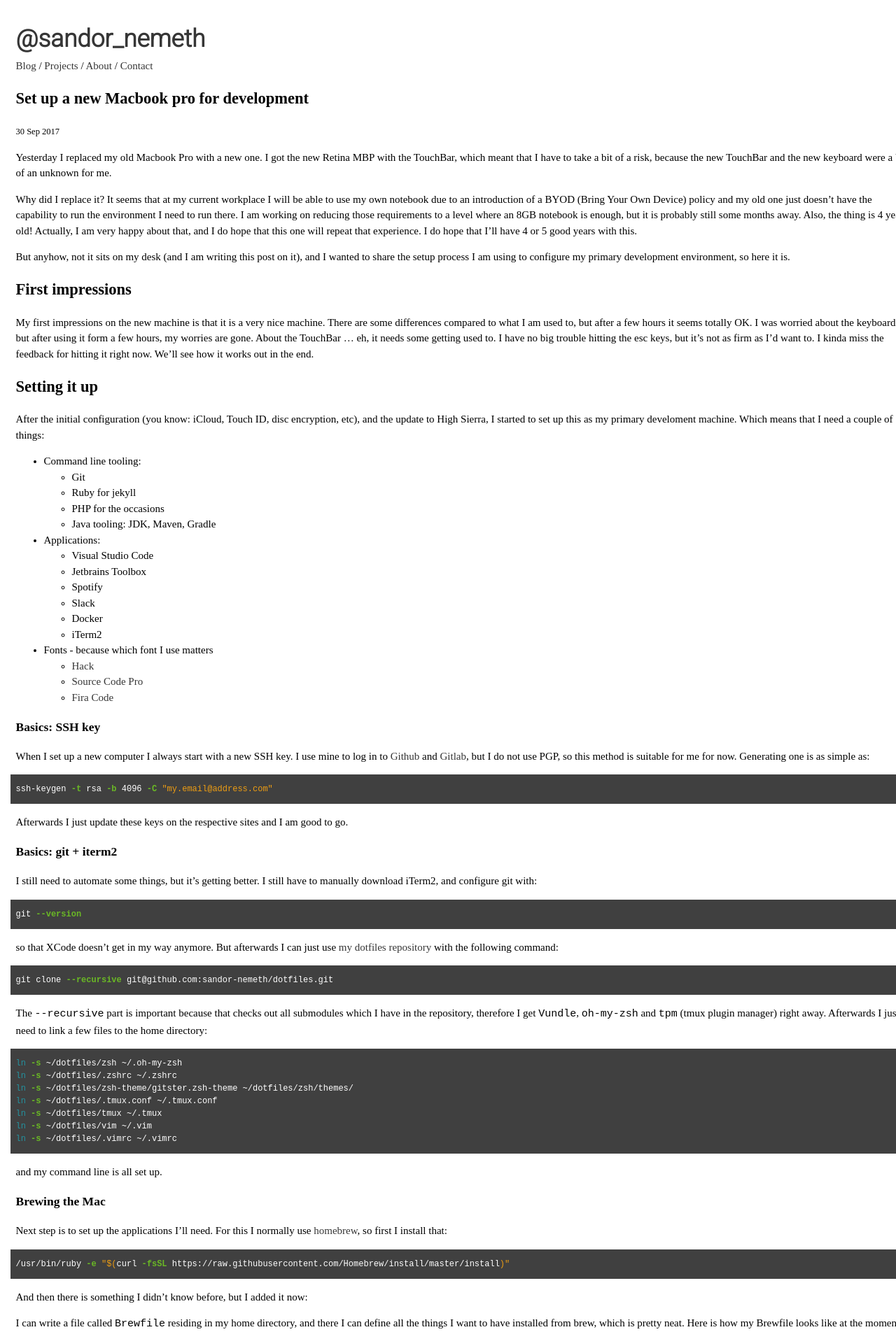
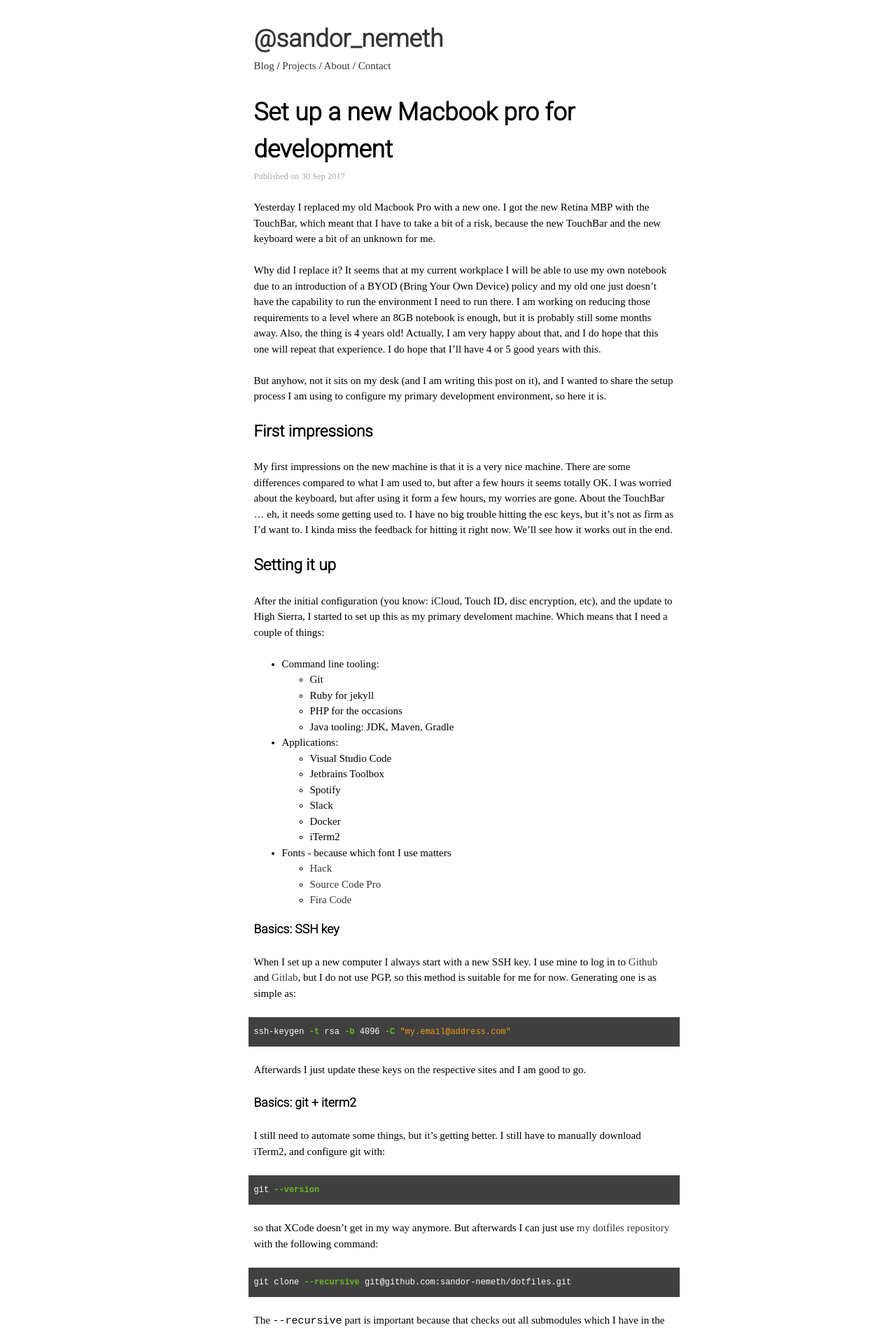
Before and after one commit to sandor-nemeth/sandor-nemeth.github.io, a Jekyll site: the page built from _posts/2017-09-30-setup-mackbook-pro-for-development.md, in a window 1280 px wide. Shown: the top 1904 px of the page at 70% size. Built offline with Jekyll 4.4.1, drawn with Linux system fonts in a browser that asks for light colours; some web fonts are replaced.

Commit message:
Update post page

```diff
--- a/_layouts/post.html
+++ b/_layouts/post.html
@@ -2,12 +2,12 @@
 <html lang="en-US" class="no-js">
 	{% include head.html %}
 	<body>
-        {% include header.html %}
-        <div id="page">
+        <div id="page-container">
+            {% include header.html %}
             <section id="post-header">
                 <h1 id="post-title">{{ page.title }}</h1>
-                <p class="published">
-                    <small>{{ page.date | date_to_string }}</small>
+                <p id="published-on">
+                    <small>Published on {{ page.date | date_to_string }}</small>
                 </p>
             </section>
             <section id="post-body">
--- a/_sass/_theme.sass
+++ b/_sass/_theme.sass
@@ -30,13 +30,21 @@ body
   padding: 2rem 1.5rem
 
 // general theme
-
 a
   color: $black
   text-decoration: none
 
   &:hover
     border-bottom: 2px solid $pink
+
+h1,h2,h3,h4,h5,h6
+  font-family: 'Roboto', sans-serif
+
+img
+  width: 100%
+
+p
+  margin: 1.5em 0
 
 // Layout
 #page-container
@@ -66,5 +74,17 @@ a
         font-size: 15px
 
 // post page design
-h1.post-title
-  +header-font()
+#post-header
+  margin-top: 2rem
+  h1#post-title
+    +header-font()
+    margin: 0
+  p
+    margin: 0
+    color: $gray
+
+// footer
+footer
+  border-top: 1px solid $gray
+  margin-top: 2 * $grid-base
+  padding-top: 2 * $grid-base
```
